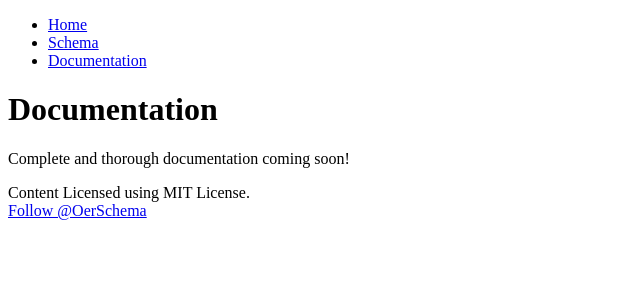
After one commit to open-curriculum/oerschema, a Node project: template _src/views/pages/docs/index.njk in a window 1280 px wide. The commit adds this page. Shown: the top 300 px of the page, without its empty margins (0-640 px from the left). Run offline with Node 20 templates, Linux system fonts and the light colour scheme; the template is opened without the code that fills it, so the values that code supplies are empty; some libraries are stand-ins or nearby versions.

Commit message:
Schema cleanup and additions

```diff
--- /dev/null
+++ b/_src/views/pages/docs/index.njk
@@ -0,0 +1,11 @@
+{% extends 'templates/base.njk' %}
+
+{% set title = "Documentation" %}
+{% set action = 'docs' %}
+
+{% block content %}
+<div class="container">
+    <h1>{{ title }}</h1>
+    <p class="flow-text">Complete and thorough documentation coming soon!</p>
+</div>
+{% endblock %}
--- a/_src/views/templates/footer.njk
+++ b/_src/views/templates/footer.njk
@@ -5,7 +5,8 @@
     <div class="footer-copyright">
         <div class="container">
             <div class="row text-small font-thin">
-                &copy; Copyright 2016 OER Group. All Rights Reserved. MIT License.
+                Content Licensed using MIT License.
+                <div class="right"><a href="https://twitter.com/OerSchema" class="twitter-follow-button" data-show-count="false">Follow @OerSchema</a> <script>!function(d,s,id){var js,fjs=d.getElementsByTagName(s)[0],p=/^http:/.test(d.location)?'http':'https';if(!d.getElementById(id)){js=d.createElement(s);js.id=id;js.src=p+'://platform.twitter.com/widgets.js';fjs.parentNode.insertBefore(js,fjs);}}(document, 'script', 'twitter-wjs');</script></div>
             </div>
         </div>
     </div>
--- a/_src/views/templates/nav.njk
+++ b/_src/views/templates/nav.njk
@@ -4,7 +4,7 @@
             <ul class="right">
                 <li role="presentation" {% if action == 'index' %}class="active"{% endif %}><a href="/">Home</a></li>
                 <li role="presentation" {% if action == 'schema' %}class="active"{% endif %}><a href="/docs/schema.html">Schema</a></li>
-                <li role="presentation" {% if action == 'docs' %}class="active"{% endif %}><a href="#">Documentation</a></li>
+                <li role="presentation" {% if action == 'docs' %}class="active"{% endif %}><a href="/docs">Documentation</a></li>
             </ul>
         </div>
     </nav>
--- a/index.html
+++ b/index.html
@@ -16,7 +16,7 @@
             <ul class="right">
                 <li role="presentation" class="active"><a href="/">Home</a></li>
                 <li role="presentation" ><a href="/docs/schema.html">Schema</a></li>
-                <li role="presentation" ><a href="#">Documentation</a></li>
+                <li role="presentation" ><a href="/docs">Documentation</a></li>
             </ul>
         </div>
     </nav>
@@ -98,7 +98,8 @@
     <div class="footer-copyright">
         <div class="container">
             <div class="row text-small font-thin">
-                &copy; Copyright 2016 OER Group. All Rights Reserved. MIT License.
+                Content Licensed using MIT License.
+                <div class="right"><a href="https://twitter.com/OerSchema" class="twitter-follow-button" data-show-count="false">Follow @OerSchema</a> <script>!function(d,s,id){var js,fjs=d.getElementsByTagName(s)[0],p=/^http:/.test(d.location)?'http':'https';if(!d.getElementById(id)){js=d.createElement(s);js.id=id;js.src=p+'://platform.twitter.com/widgets.js';fjs.parentNode.insertBefore(js,fjs);}}(document, 'script', 'twitter-wjs');</script></div>
             </div>
         </div>
     </div>
```
Also changed, not shown: _src/config/schema.yml (+9 -0 lines).
